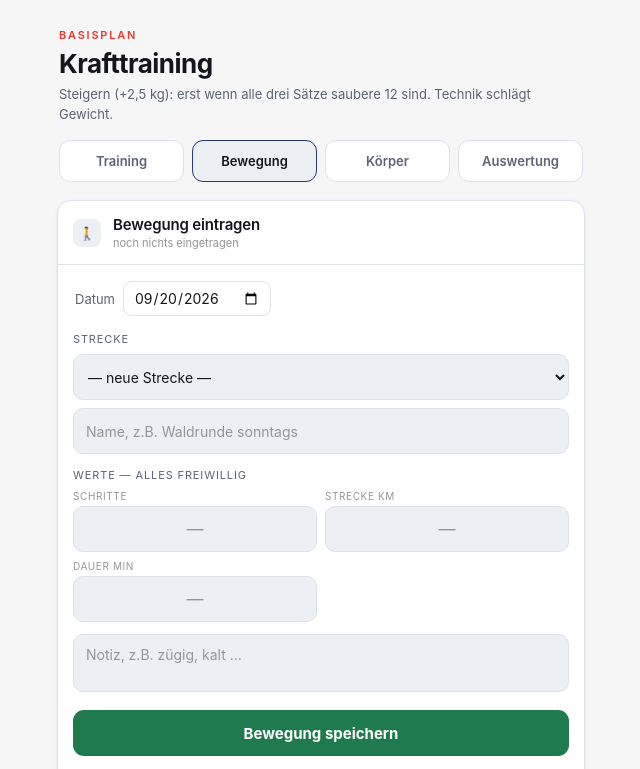
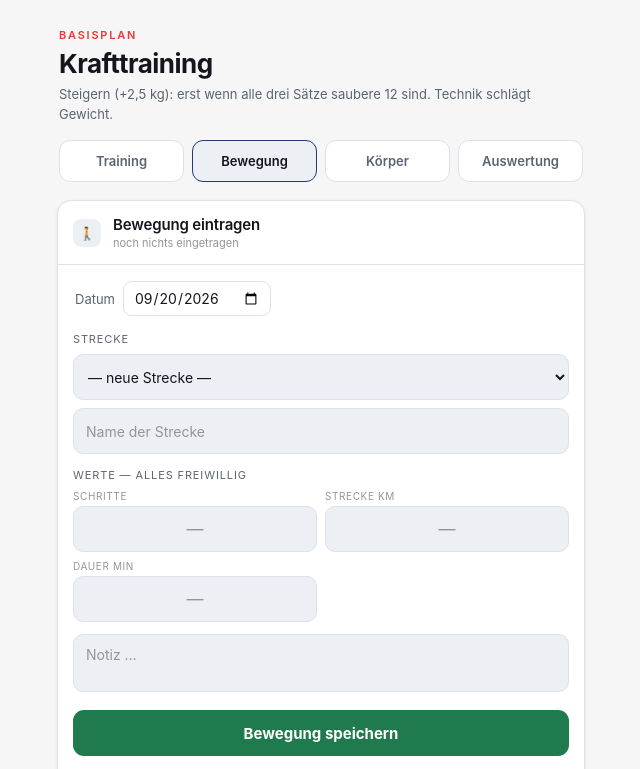
Before and after one commit to MJoon83/fit-cosmo, a website: page index.html in a window 1280 px wide. Both pictures are taken after a click on the button "Bewegung". Shown: the top 769 px of the page, without its empty margins (319-959 px from the left). Drawn offline with Linux system fonts and the light colour scheme.

Commit message:
Platzhaltertexte allgemein halten
Die Beispiele in den Eingabefeldern stammten aus Martins echten Notizen
und Strecken. Im oeffentlichen Repo haben sie nichts verloren.

Co-Authored-By: Claude Opus 5 <noreply@anthropic.com>

```diff
--- a/index.html
+++ b/index.html
@@ -534,7 +534,7 @@
         <div class="field-label">Strecke</div>
         <select class="sel" id="mvRoute"><option value="">— neue Strecke —</option></select>
         <input class="txt-input" id="mvName" style="margin-top:8px;" autocomplete="off"
-               placeholder="Name, z.B. Waldrunde sonntags">
+               placeholder="Name der Strecke">
 
         <div class="field-label">Werte — alles freiwillig</div>
         <div class="grid2">
@@ -543,7 +543,7 @@
           <div class="fld"><div class="lbl">Dauer min</div><input id="mv-min" type="text" inputmode="numeric" autocomplete="off" placeholder="—"></div>
         </div>
 
-        <textarea class="note-input" id="mv-note" rows="2" placeholder="Notiz, z.B. zügig, kalt …"></textarea>
+        <textarea class="note-input" id="mv-note" rows="2" placeholder="Notiz …"></textarea>
         <button class="btn-exsave" id="mvSave" type="button">Bewegung speichern</button>
         <p class="fineprint">Leere Felder werden übersprungen — ein Datum genügt. Die Schrittzahl
           steht in der Fitness-App auf dem iPhone und muss von Hand übertragen werden;
@@ -989,7 +989,7 @@ function targetText(id, t, lastW) {
 
 /* Aus einer alten Notiz ein Ziel ableiten. Nur fuer die einmalige Umstellung;
    im laufenden Betrieb wird die Notiz nicht mehr gedeutet.
-   Zahlen, die zu einer Geraeteeinstellung gehoeren ("Rolle 1"), und sehr
+   Zahlen, die zu einer Geraeteeinstellung gehoeren, und sehr
    kleine Zahlen gelten nicht als Gewicht. */
 function targetFromNote(note) {
   const t = String(note || '').trim();
@@ -1217,7 +1217,7 @@ function renderExercises() {
 
         <div class="field-label">Notiz</div>
         <textarea class="note-input" rows="2" id="note-${ex.id}" style="margin-top:0;"
-                  placeholder="Freitext, z.B. „Rolle 1“ oder „links zwickt“ …">${esc(c.note || '')}</textarea>
+                  placeholder="Freitext — was dir aufgefallen ist …">${esc(c.note || '')}</textarea>
 
         <button class="btn-exsave" type="button" data-save="${ex.id}">Übung speichern</button>
 
```
Also changed, not shown: README.md.
